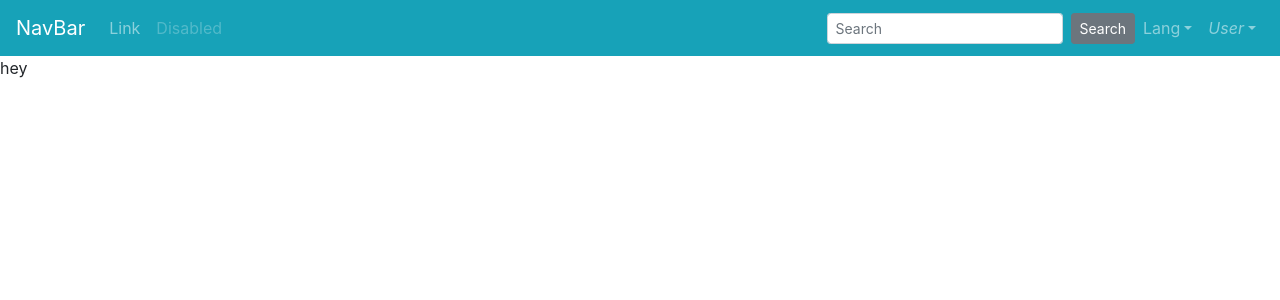
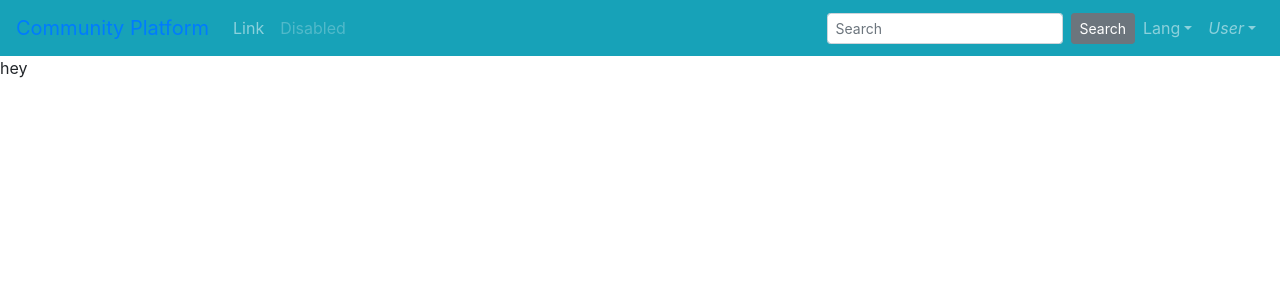
Before and after one commit to mahdikhashan/nuxt-community-platform, a Nuxt app: page / in a window 1280 px wide. Shown: the top 300 px of the page. Built offline with nearby package versions, Linux system fonts and the light colour scheme.

Commit message:
route ro home in navbar brand item

```diff
--- a/components/Navigation.vue
+++ b/components/Navigation.vue
@@ -1,7 +1,9 @@
 <template>
   <div>
     <b-navbar toggleable="lg" type="dark" variant="info">
-      <b-navbar-brand href="#">NavBar</b-navbar-brand>
+      <b-navbar-brand>
+          <nuxt-link to="/">Community Platform</nuxt-link>
+      </b-navbar-brand>
 
       <b-navbar-toggle target="nav-collapse"></b-navbar-toggle>
 
```
